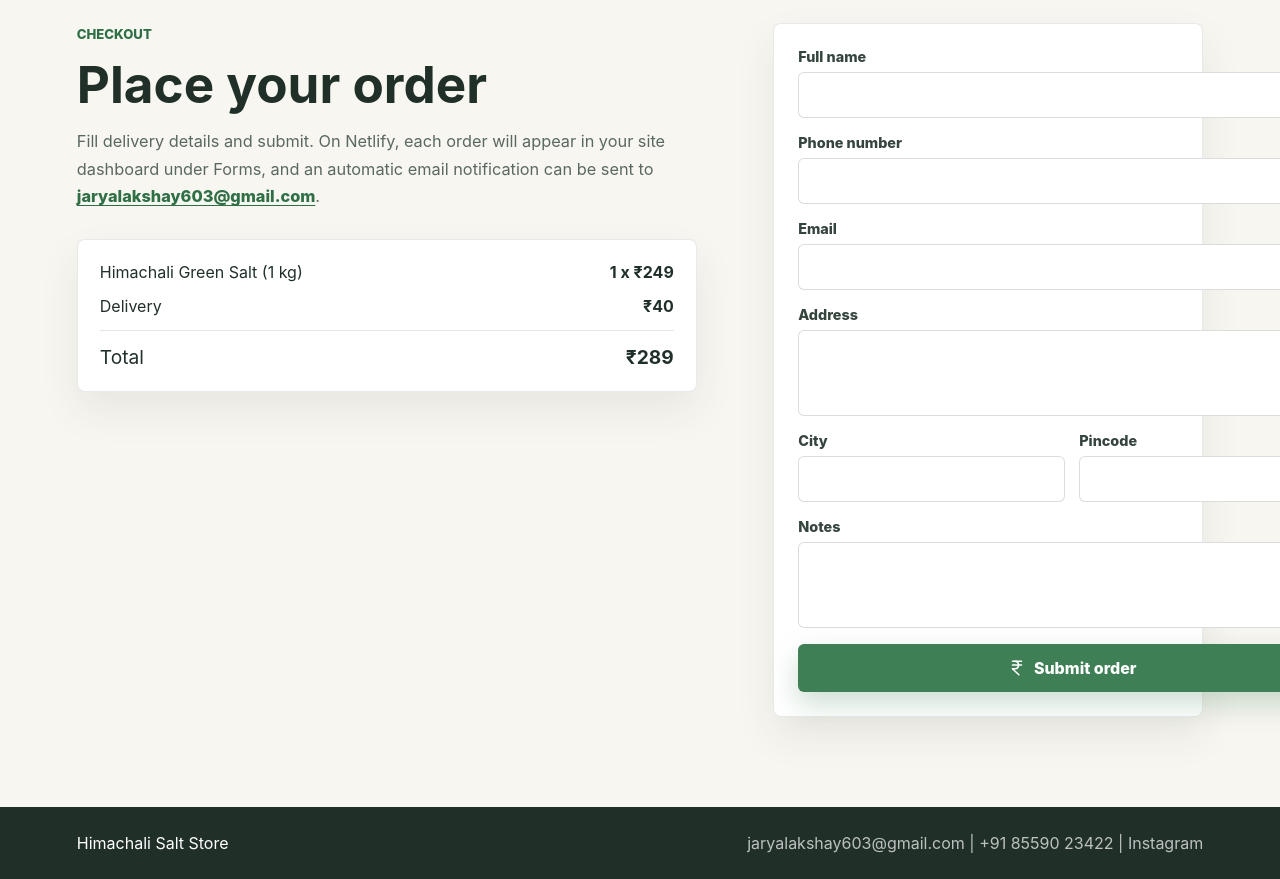
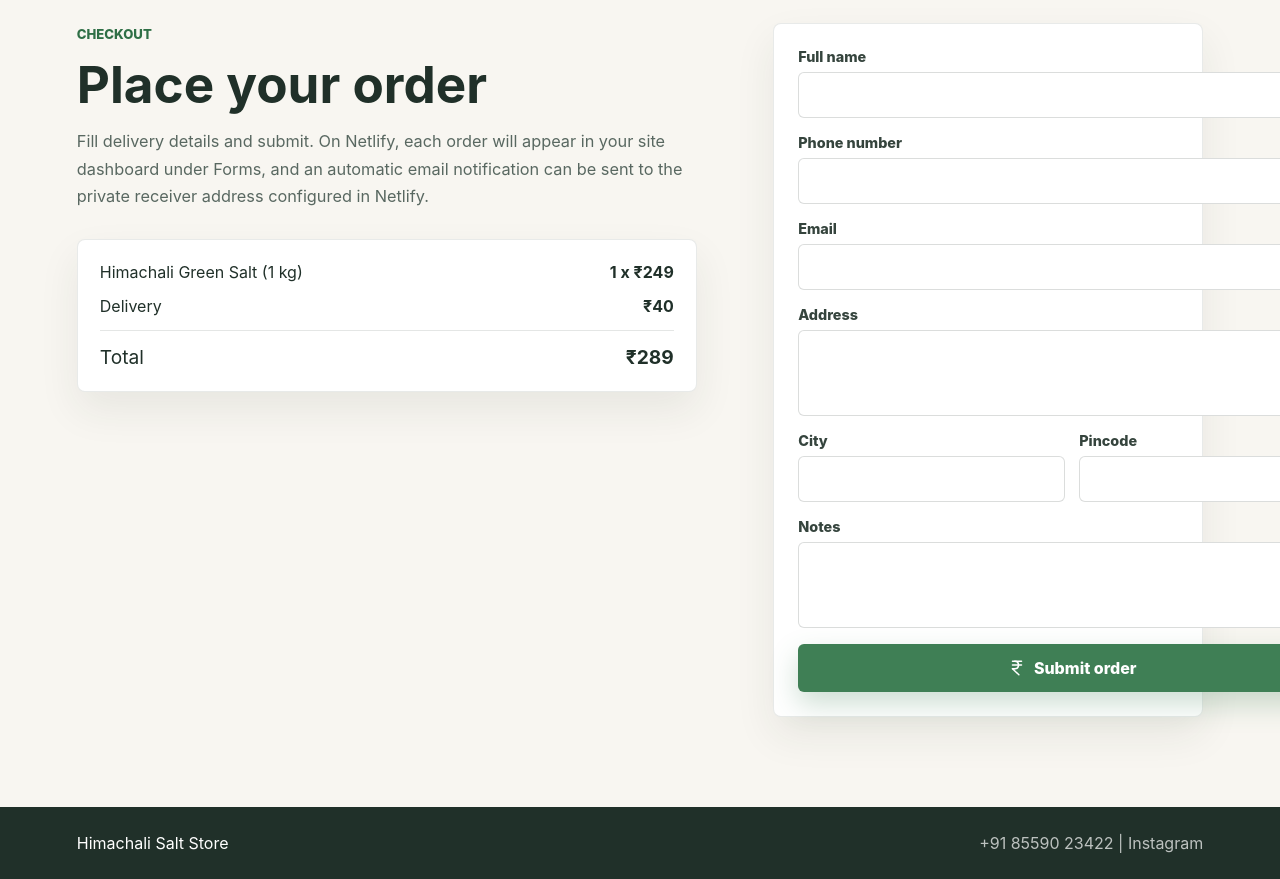
Before and after one commit to jaryalakshay603/himalayan_salt, a React (Vite) app: page / in a window 1280 px wide. Shown: the part 2280-3159 px from the top of the page. Built offline with nearby package versions, Linux system fonts and the light colour scheme.

Commit message:
added secrets in the gitignore file

```diff
--- a/index.html
+++ b/index.html
@@ -19,7 +19,6 @@
       <input type="text" name="pincode" />
       <input type="text" name="quantity" />
       <input type="text" name="total" />
-      <input type="text" name="store_email" />
       <input type="text" name="store_whatsapp" />
       <textarea name="notes"></textarea>
       <textarea name="order_details"></textarea>
--- a/src/main.jsx
+++ b/src/main.jsx
@@ -5,7 +5,6 @@ import {
   ChevronRight,
   IndianRupee,
   Instagram,
-  Mail,
   MessageCircle,
   Minus,
   PackageCheck,
@@ -32,7 +31,6 @@ const PRODUCT = {
 };
 
 const STORE_CONTACT = {
-  email: "jaryalakshay603@gmail.com",
   whatsappNumber: "918559023422",
   displayPhone: "+91 85590 23422",
   instagramUrl: "https://www.instagram.com/p/DaBH0oHhrGC/?igsh=MTlsbTY0bXBjNWVmYw==",
@@ -105,11 +103,6 @@ function App() {
   );
   const whatsappUrl = ownerNotification
     ? `https://wa.me/${STORE_CONTACT.whatsappNumber}?text=${encodeURIComponent(ownerNotification)}`
-    : "";
-  const emailUrl = ownerNotification
-    ? `mailto:${STORE_CONTACT.email}?subject=${encodeURIComponent(
-        "New Himachali Green Salt order"
-      )}&body=${encodeURIComponent(ownerNotification)}`
     : "";
 
   useEffect(() => {
@@ -267,11 +260,7 @@ function App() {
           <p>
             Fill delivery details and submit. On Netlify, each order will appear
             in your site dashboard under Forms, and an automatic email notification
-            can be sent to{" "}
-            <a className="inline-link" href={`mailto:${STORE_CONTACT.email}`}>
-              {STORE_CONTACT.email}
-            </a>
-            .
+            can be sent to the private receiver address configured in Netlify.
           </p>
 
           <div className="order-summary">
@@ -334,7 +323,6 @@ function App() {
           <input type="hidden" name="pack_size" value={selectedPackSize.label} />
           <input type="hidden" name="total" value={formatCurrency(total)} />
           <input type="hidden" name="order_details" value={orderDetails} />
-          <input type="hidden" name="store_email" value={STORE_CONTACT.email} />
           <input type="hidden" name="store_whatsapp" value={STORE_CONTACT.displayPhone} />
           <button className="primary-button full" type="submit" disabled={status === "submitting"}>
             <IndianRupee size={18} />
@@ -348,10 +336,6 @@ function App() {
                   <MessageCircle size={17} />
                   Send on WhatsApp
                 </a>
-                <a href={emailUrl}>
-                  <Mail size={17} />
-                  Send email
-                </a>
               </div>
             </div>
           )}
@@ -364,7 +348,6 @@ function App() {
       <footer>
         <span>Himachali Salt Store</span>
         <span>
-          <a href={`mailto:${STORE_CONTACT.email}`}>{STORE_CONTACT.email}</a> |{" "}
           <a href={`https://wa.me/${STORE_CONTACT.whatsappNumber}`}>{STORE_CONTACT.displayPhone}</a> |{" "}
           <a href={STORE_CONTACT.instagramUrl} target="_blank" rel="noreferrer">Instagram</a>
         </span>
```
Also changed, not shown: 1 other file (tests, documents, lock files or other folders).
